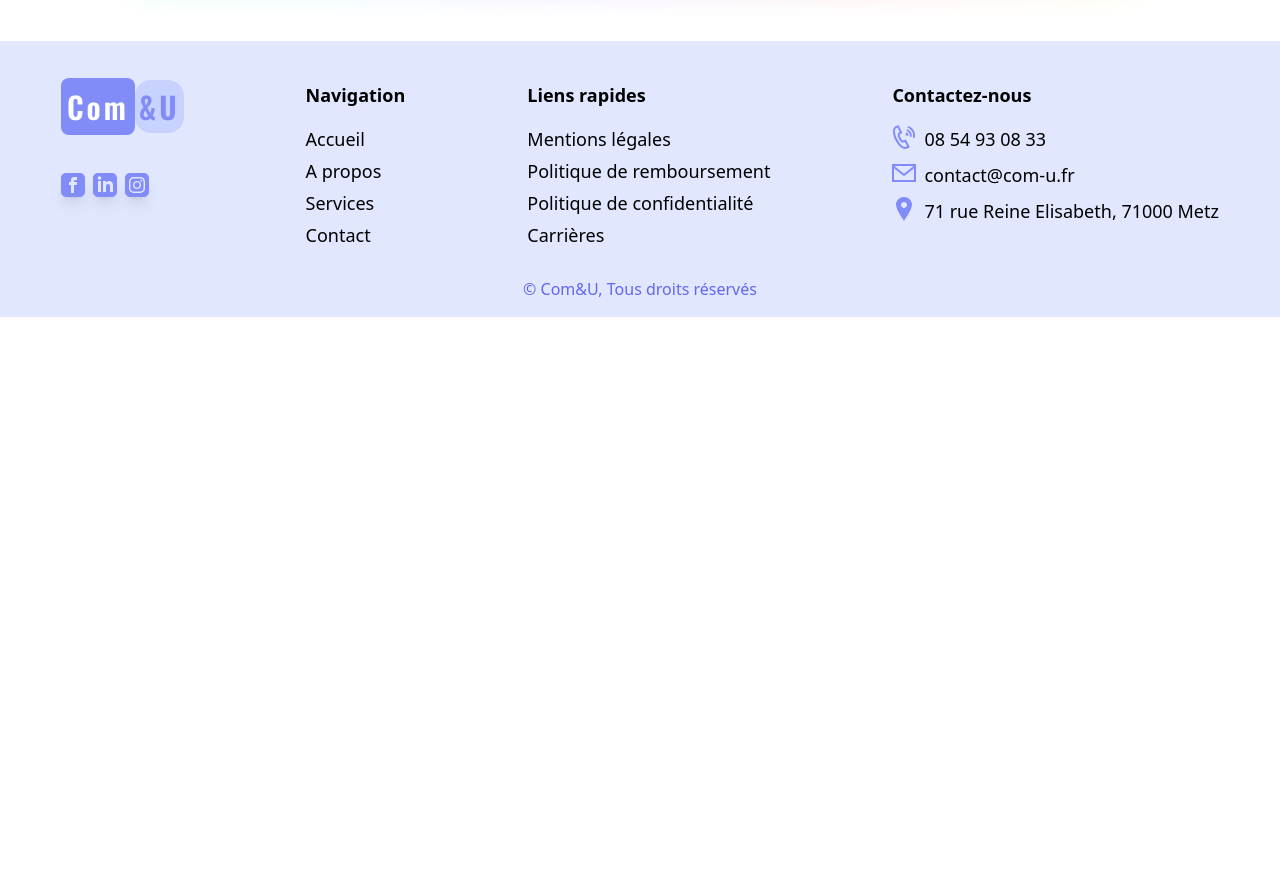
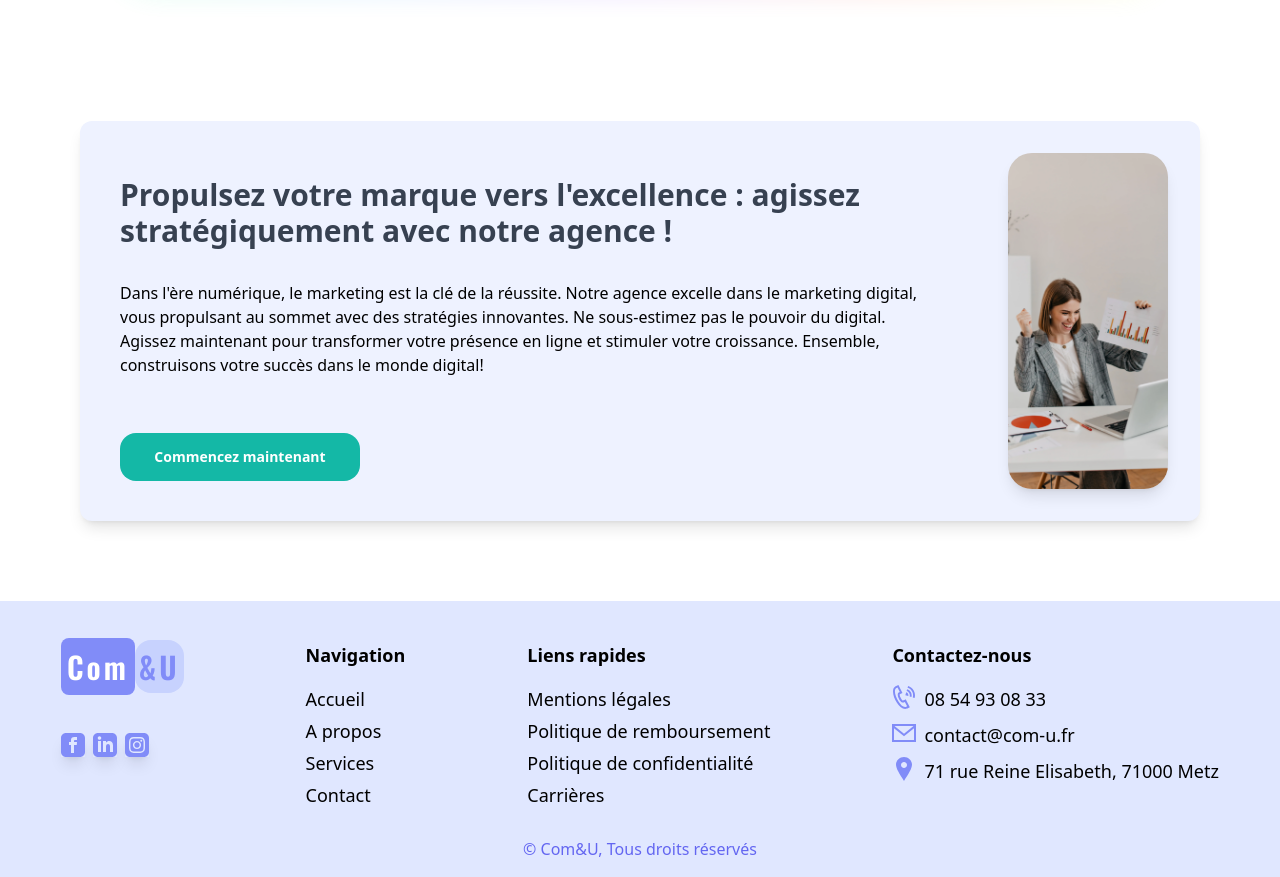
Before and after one commit to ThomasPtht/Com-U, a React (Vite) app in the folder vite-project/: page / in a window 1280 px wide. Shown: the part 3960-4837 px from the top of the page. Before the commit the page ends 4277 px from the top, so only its background shows below. Built offline with nearby package versions, Linux system fonts and the light colour scheme.

Commit message:
add call to action

```diff
--- a/vite-project/src/components/CallAction.jsx
+++ b/vite-project/src/components/CallAction.jsx
@@ -1,15 +1,15 @@
 import React from "react";
-import mood from "../assets/lady-great-mood.jpg";
+import mood from "../assets/lady-great-mood.webp";
 
 function CallAction(props) {
   return (
-    <div className="flex m-20 rounded-xl bg-indigo-50 shadow-lg">
-      <div className="m-12">
-        <h2 className="mt-4 text-3xl font-bold text-gray-700 sm:text-3xl xl:text-4xl pb-8 ">
+    <div className="flex flex-col mx-6 my-16 sm:flex-row sm:m-10 md:m-14 lg:m-20 rounded-xl bg-indigo-50 shadow-lg">
+      <div className="flex flex-col m-6 sm:m-10">
+        <h2 className="mt-4 text-xl font-bold text-gray-700 sm:text-2xl md:text-3xl  pb-8 ">
           Propulsez votre marque vers l'excellence : agissez stratégiquement
           avec notre agence !
         </h2>
-        <p className="">
+        <p className="text-sm sm:text-base">
           Dans l'ère numérique, le marketing est la clé de la réussite. Notre
           agence excelle dans le marketing digital, vous propulsant au sommet
           avec des stratégies innovantes. Ne sous-estimez pas le pouvoir du
@@ -18,11 +18,15 @@ function CallAction(props) {
           le monde digital!
         </p>
 
-        <button className="w-50 h-12 rounded-2xl p-2 bg-teal-500 text-white font-semibold hover:opacity-80 mt-14">
+        <button className="w-42 text-sm sm:text-normal sm:w-60 lg:h-12 rounded-2xl p-2 bg-teal-500 text-white font-semibold hover:opacity-80 mt-14">
           Commencez maintenant
         </button>
       </div>
-      <img className="w-60 h-70 rounded-3xl m-10 shadow-lg" src={mood} alt="" />
+      <img
+        className="w-40 h-42 m-4 mx-auto sm:m-8 object-cover rounded-3xl shadow-lg "
+        src={mood}
+        alt=""
+      />
     </div>
   );
 }
--- a/vite-project/src/components/Team.jsx
+++ b/vite-project/src/components/Team.jsx
@@ -6,7 +6,7 @@ import julien from "../assets/portrait-lefort-julien.webp";
 import julie from "../assets/portrait-renaud-julie.webp";
 import marion from "../assets/portrait-sougere-marion.webp";
 import bertrand from "../assets/portrait-lenoble-bertrand.webp";
-import wave from "../assets/wave-haikei.svg";
+import marketing from "../assets/business-marketing.webp";
 
 function Team() {
   return (
--- a/vite-project/src/pages/Home.jsx
+++ b/vite-project/src/pages/Home.jsx
@@ -7,6 +7,7 @@ import CounterUp from "../components/CounterUp";
 import Team from "../components/Team";
 import Testimonials from "../components/Testimonials";
 import Footer from "../components/Footer";
+import CallAction from "../components/CallAction";
 
 function Home(props) {
   return (
@@ -18,6 +19,7 @@ function Home(props) {
       <Services />
       <Team />
       <Testimonials />
+      <CallAction />
       <Footer />
     </div>
   );
```
Also changed, not shown: vite-project/src/assets/businesspeople-working-finance-accounting-analyze-financi.webp (added).
